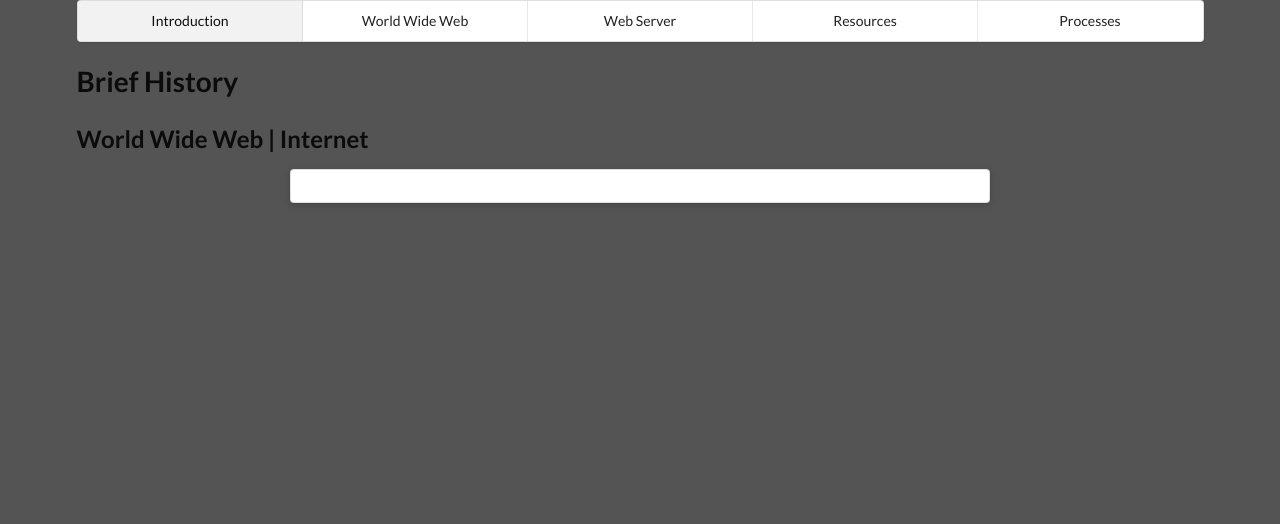
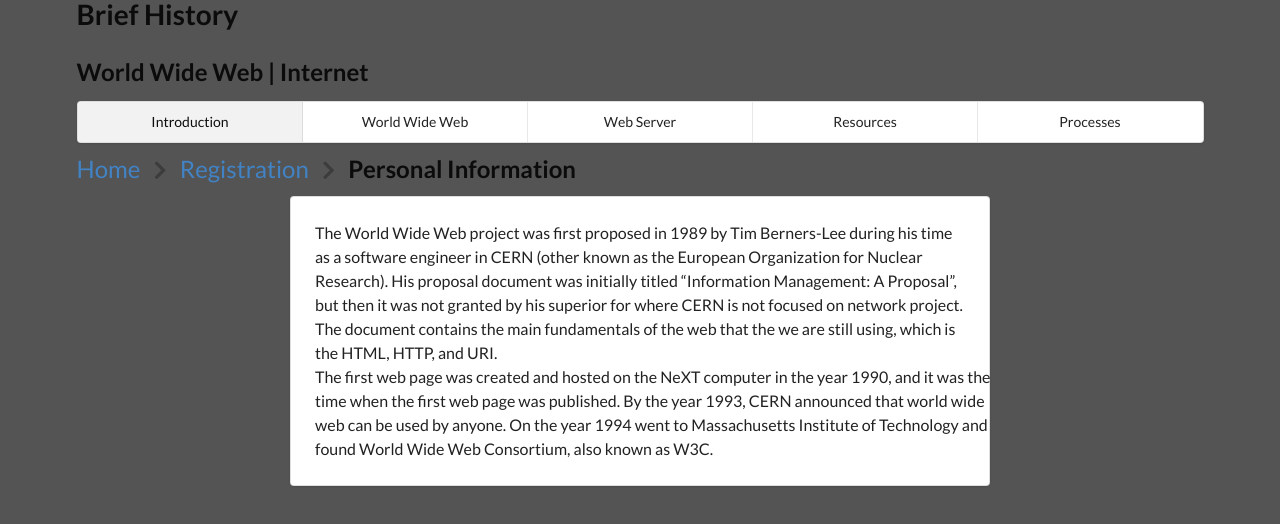
Before and after one commit to 2147582/WebTech, a plain HTML site: page revision.html in a window 1280 px wide. Drawn offline with Linux system fonts and the light colour scheme.

Commit message:
added container

```diff
--- a/revision.html
+++ b/revision.html
@@ -16,6 +16,12 @@
     <body class="pushable">
         <div class="ui container">
 
+
+            <div class="ui header" id="dash-header">
+                <h1 class="ui header"> Brief History  </h1>
+                <h2 class="ui header"> World Wide Web | Internet </h2>
+
+            </div>
             <div class="ui five item menu">
                 <a class="active item"> Introduction </a>
                 <a class="item"> World Wide Web </a>
@@ -24,19 +30,20 @@
                 <a class="item"> Processes </a>
             </div>
 
-            <div class="ui header" id="dash-header">
-                <h1 class="ui header"> Brief History  </h1>
-                <h2 class="ui header"> World Wide Web | Internet </h2>
-
+            <div class="ui massive breadcrumb">
+                <a class="section">Home</a>
+                <i class="right chevron icon divider"></i>
+                <a class="section">Registration</a>
+                <i class="right chevron icon divider"></i>
+                <div class="active section">Personal Information</div>
             </div>
-
         </div>
 
-        <div class="ui raised  text container segment">
-            <div class="ui container">
-                <div class="">
-
-                </div>
+        <div class="ui text container padded segment">
+            The World Wide Web project was first proposed in 1989 by Tim Berners-Lee during his time as a software engineer in CERN (other known as the European Organization for Nuclear Research). His proposal document was initially titled “Information Management: A Proposal”, but then it was not granted by his superior for where CERN is not focused on network project. The document contains the main fundamentals of the web that the we are still using, which is the HTML, HTTP, and URI.
+            <br>
+            <div class="ui text container">
+            The first web page was created and hosted on the NeXT computer in the year 1990, and it was the time when the first web page was published. By the year 1993, CERN announced that world wide web can be used by anyone. On the year 1994 went to Massachusetts Institute of Technology and found World Wide Web Consortium, also known as W3C.
             </div>
         </div>
 
```
